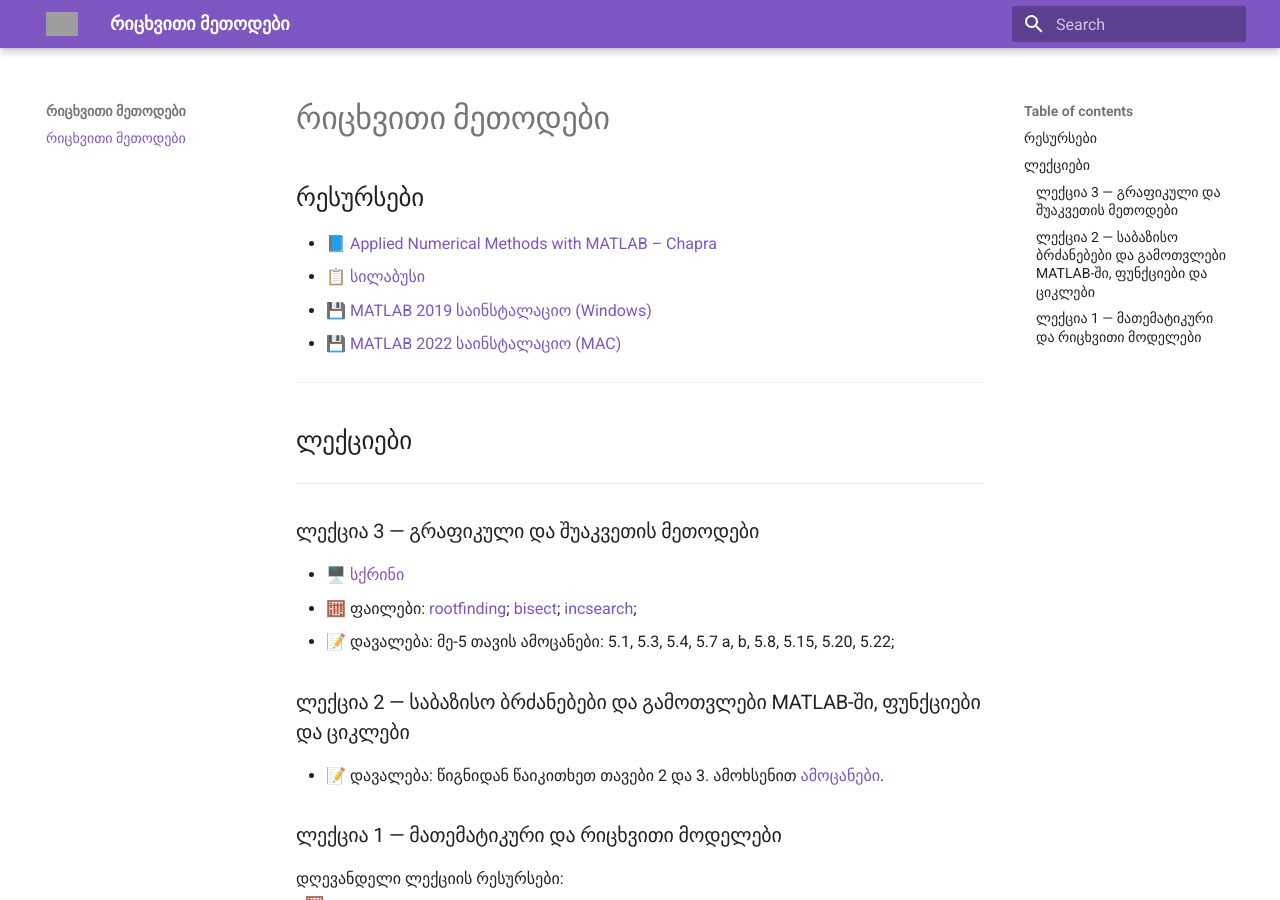
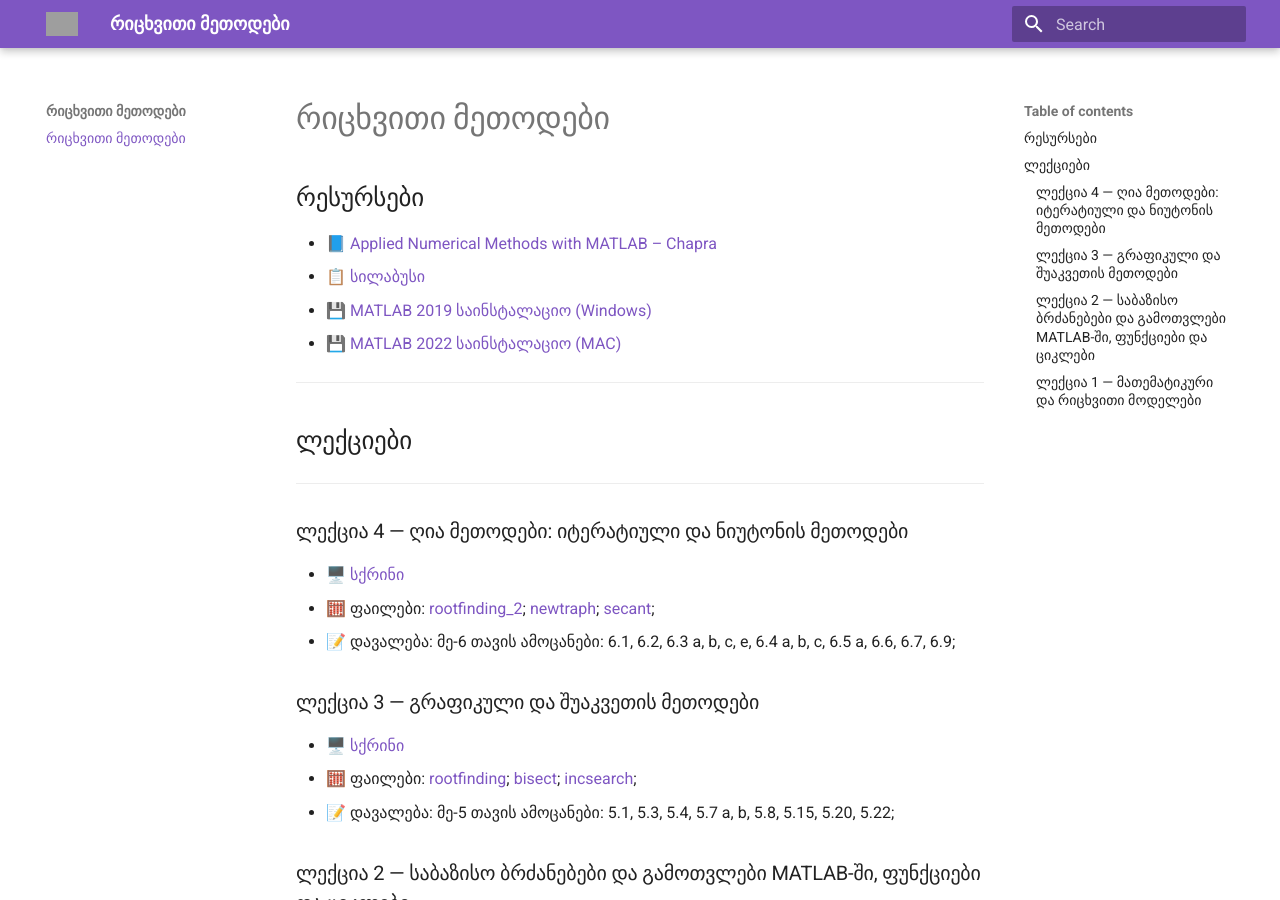
Before and after one commit to gugavar/numerical-methods-spring-2026, an MkDocs documentation site: the page built from docs/index.md, in a window 1280 px wide and 900 px high. Built offline with MkDocs 1.6.1 and Material for MkDocs 9.7.7, drawn with Linux system fonts in a browser that asks for light colours; grey boxes are pictures that could not be loaded.

Commit message:
Update index.md

```diff
--- a/docs/index.md
+++ b/docs/index.md
@@ -11,6 +11,13 @@
 
 ## ლექციები
 ---
+
+### ლექცია 4 — ღია მეთოდები: იტერატიული და ნიუტონის მეთოდები
+
+- 🖥️ [სქრინი](https://drive.google.com/file/d/12mtkxAL0ht4sZUBc1keLJMI--UVhAbsO/view?usp=drive_link)
+- 🧮 ფაილები: [rootfinding_2](https://drive.google.com/file/d/1VFZQO6E7tu7AWM7pBZGG6DbdtQncKOuz/view?usp=drive_link); [newtraph](https://drive.google.com/file/d/1xfkiZ-vu0uM0nzMPn525YNVLgYNxE7y-/view?usp=drive_link); [secant](https://drive.google.com/file/d/1RRvysYxtmgDaTV18z3yPtD0MV9Jh13dU/view?usp=drive_link);
+- 📝 დავალება: მე-6 თავის ამოცანები: 6.1, 6.2, 6.3 a, b, c, e, 6.4 a, b, c, 6.5 a, 6.6, 6.7, 6.9;
+
 ### ლექცია 3 — გრაფიკული და შუაკვეთის მეთოდები
 
 - 🖥️ [სქრინი](https://drive.google.com/file/d/1dEUnonA0hyJ7Wmfrl0pjR9fPNCdneO9S/view?usp=drive_link)
```
